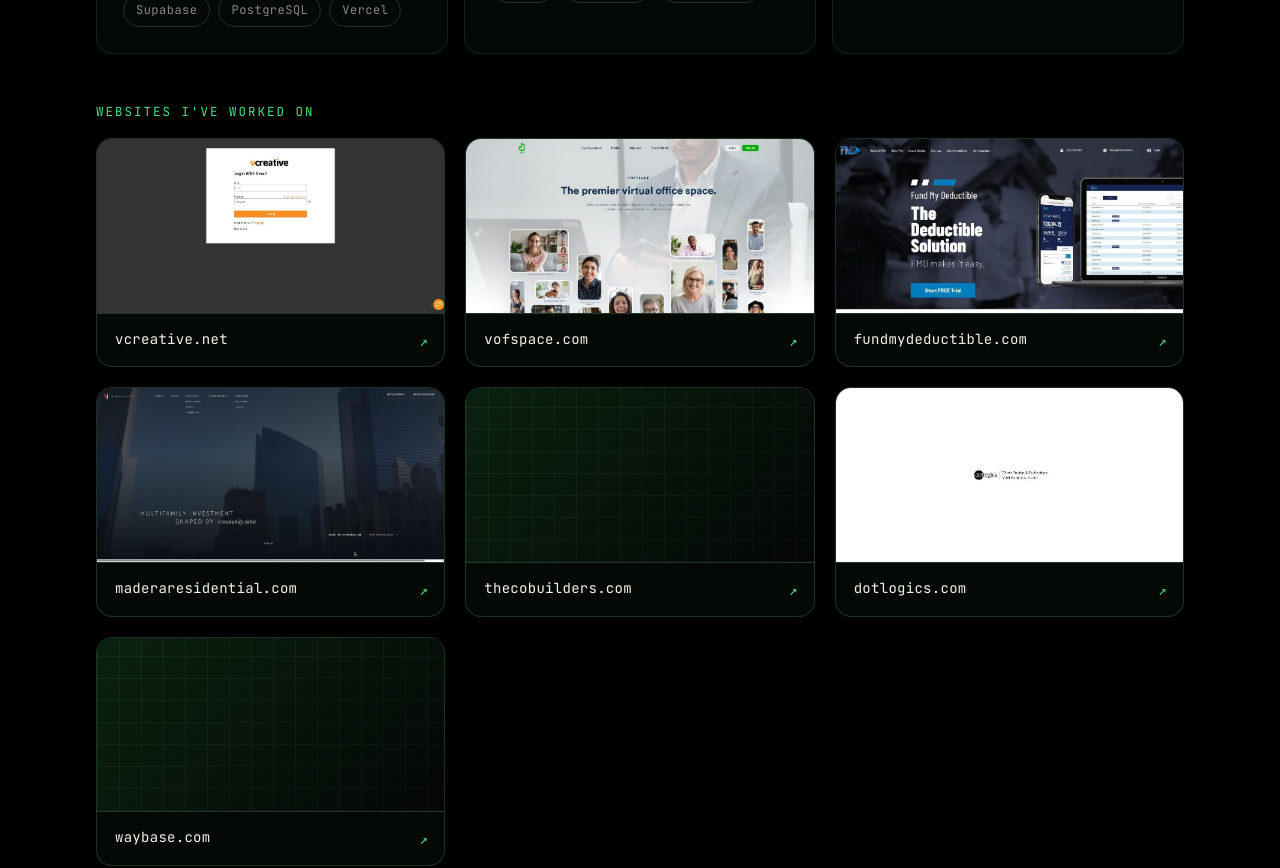
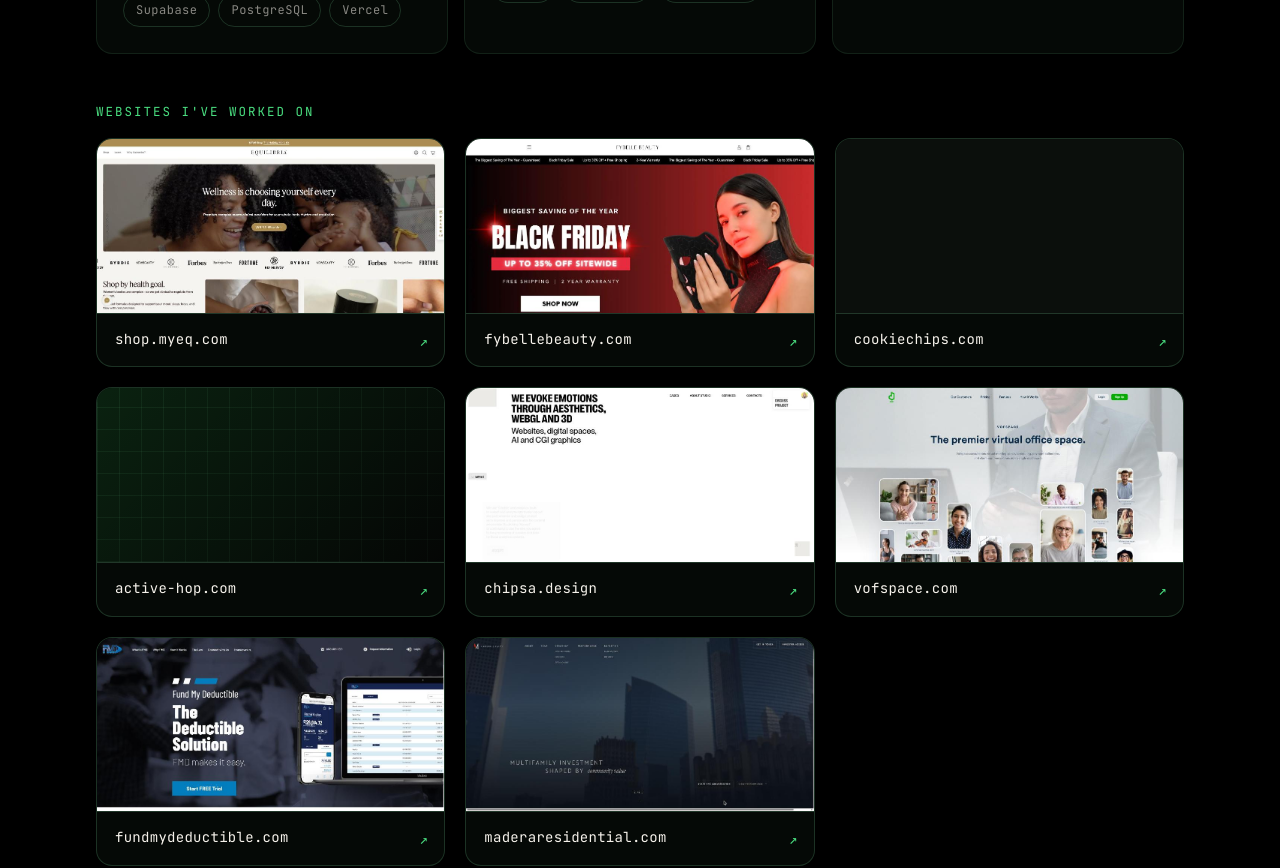
Before and after one commit to abdulhayeedev/abdul-mcp, a Next.js app: page / in a window 1280 px wide. Shown: the part 2300-3168 px from the top of the page. Built offline with nearby package versions, Linux system fonts and the light colour scheme; a web font is replaced by a local one.

Commit message:
Replace hardcoded sites with dynamic websites data

```diff
--- a/app/page.tsx
+++ b/app/page.tsx
@@ -2,6 +2,7 @@ import Scene from "./Scene";
 import CopyButton from "./CopyButton";
 import Reveal from "./Reveal";
 import Rotator from "./Rotator";
+import { websites } from "./data";
 
 const SITE = "https://abdulhayee.vercel.app";
 const MCP_URL = SITE + "/api/mcp";
@@ -59,16 +60,6 @@ const projects = [
     text: "React and TanStack front ends for small business clients, from layout to launch.",
     tags: ["React", "TanStack", "Tailwind"],
   },
-];
-
-const sites = [
-  ["vcreative.net", "https://vcreative.net"],
-  ["vofspace.com", "https://vofspace.com"],
-  ["fundmydeductible.com", "https://fundmydeductible.com"],
-  ["maderaresidential.com", "https://maderaresidential.com"],
-  ["thecobuilders.com", "https://thecobuilders.com"],
-  ["dotlogics.com", "https://dotlogics.com"],
-  ["waybase.com", "https://waybase.com"],
 ];
 
 const jobs = [
@@ -200,8 +191,8 @@ export default function Home() {
               </div>
               <div className="eyebrow reveal" style={{ marginTop: 48 }}>Websites I&apos;ve worked on</div>
               <div className="chips reveal">
-                {sites.map(([label, href]) => (
-                  <a className="chip" href={href} key={href}>{label}</a>
+                {websites.map((w) => (
+                  <a className="chip" href={w.url} key={w.url}>{w.name}</a>
                 ))}
               </div>
             </div>
```
